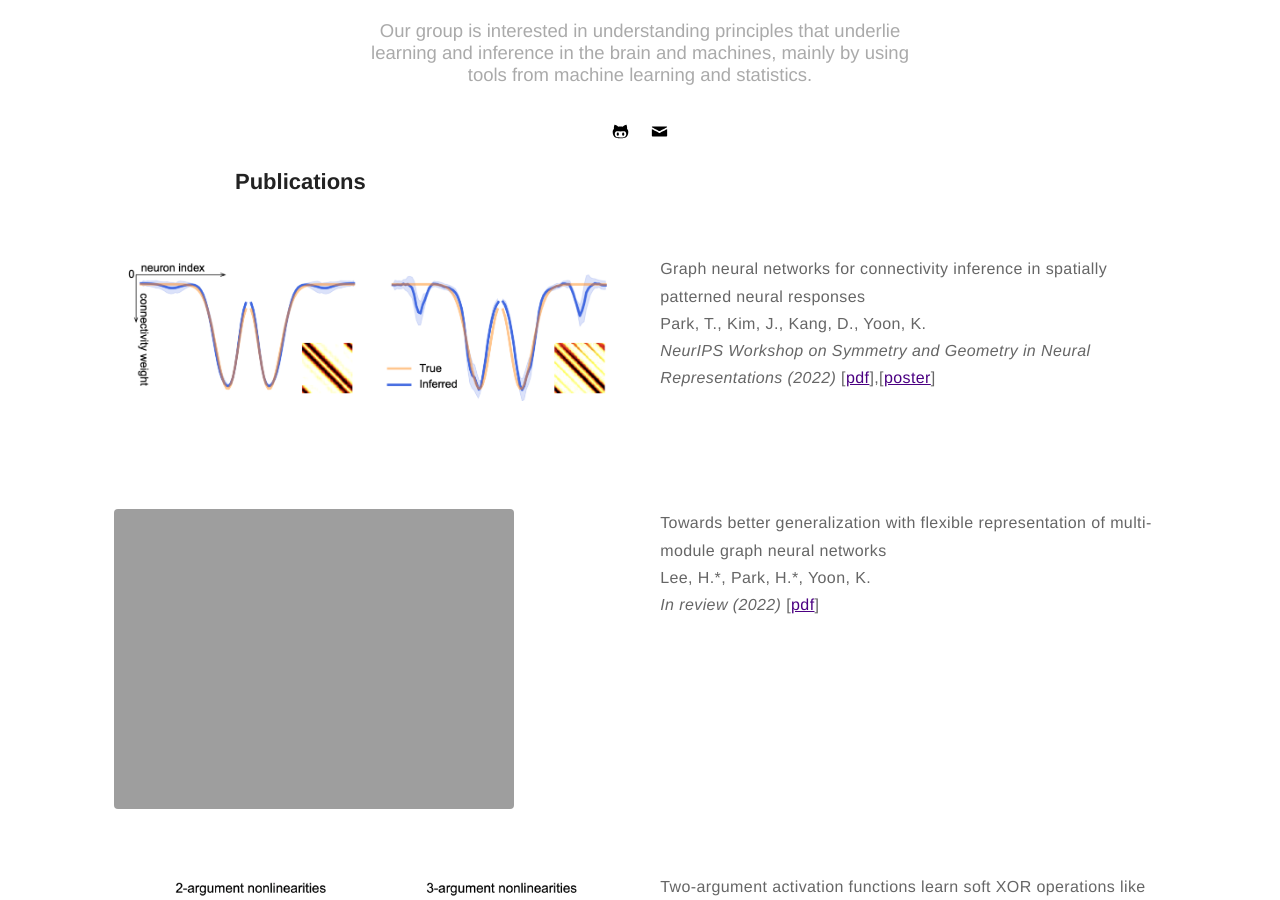
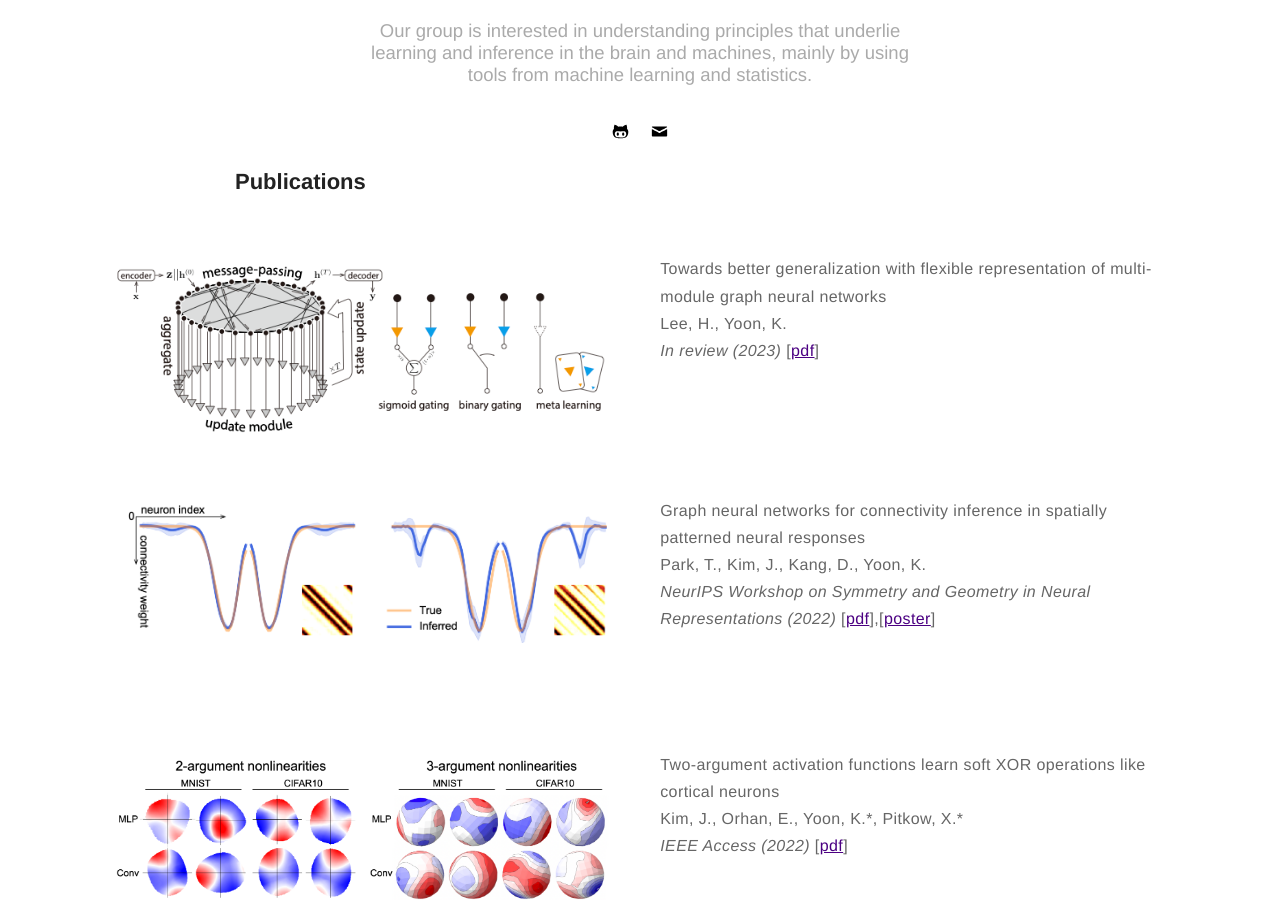
Before and after one commit to kijungyoon/kijungyoon.github.io, a Jekyll site: the page built from papers.md, in a window 1280 px wide and 900 px high, scrolled down 319 px. Built offline with Jekyll 4.4.1, drawn with Linux system fonts in a browser that asks for light colours.

Commit message:
Update papers.md

```diff
--- a/papers.md
+++ b/papers.md
@@ -10,6 +10,19 @@
 <h2>Publications</h2>
 <div class="side-by-side">
     <div class="toleft">
+        <img class="image" src="https://kijungyoon.github.io/assets/images/multi-module-gnn.png" alt="Alt Text">
+    </div>
+
+    <div class="toright">
+    <p><b>Towards better generalization with flexible representation of multi-module graph neural networks</b><br>
+    Lee, H., Yoon, K.<br>
+    <i>In review (2023)</i>
+    [<a href="https://arxiv.org/pdf/2209.06589.pdf">pdf</a>]</p><br>
+    </div>
+</div>
+
+<div class="side-by-side">
+    <div class="toleft">
         <img class="image" src="https://kijungyoon.github.io/assets/images/connectivity_inference.png" alt="Alt Text">
     </div>
 
@@ -18,19 +31,6 @@
     Park, T., Kim, J., Kang, D., Yoon, K.<br>
     <i>NeurIPS Workshop on Symmetry and Geometry in Neural Representations (2022)</i>
     [<a href="https://openreview.net/pdf?id=Rccr2wYTEdw">pdf</a>],[<a href="https://neurips.cc/media/PosterPDFs/NeurIPS%202022/60807.png?t=1669581372.9837747">poster</a>]</p><br>
-    </div>
-</div>
-
-<div class="side-by-side">
-    <div class="toleft">
-        <img class="image" src="https://kijungyoon.github.io/assets/images/generalization.png" alt="Alt Text">
-    </div>
-
-    <div class="toright">
-    <p><b>Towards better generalization with flexible representation of multi-module graph neural networks</b><br>
-    Lee, H.*, Park, H.*, Yoon, K.<br>
-    <i>In review (2022)</i>
-    [<a href="https://arxiv.org/pdf/2209.06589.pdf">pdf</a>]</p><br>
     </div>
 </div>
 
```
